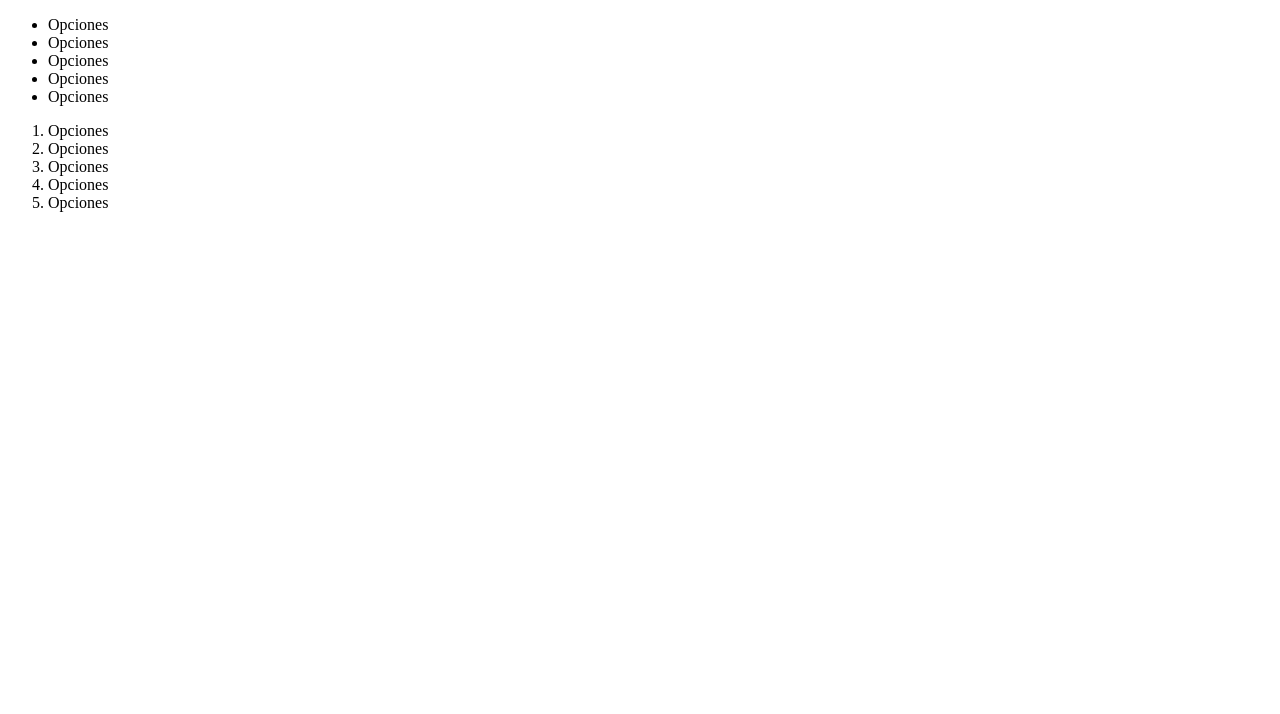
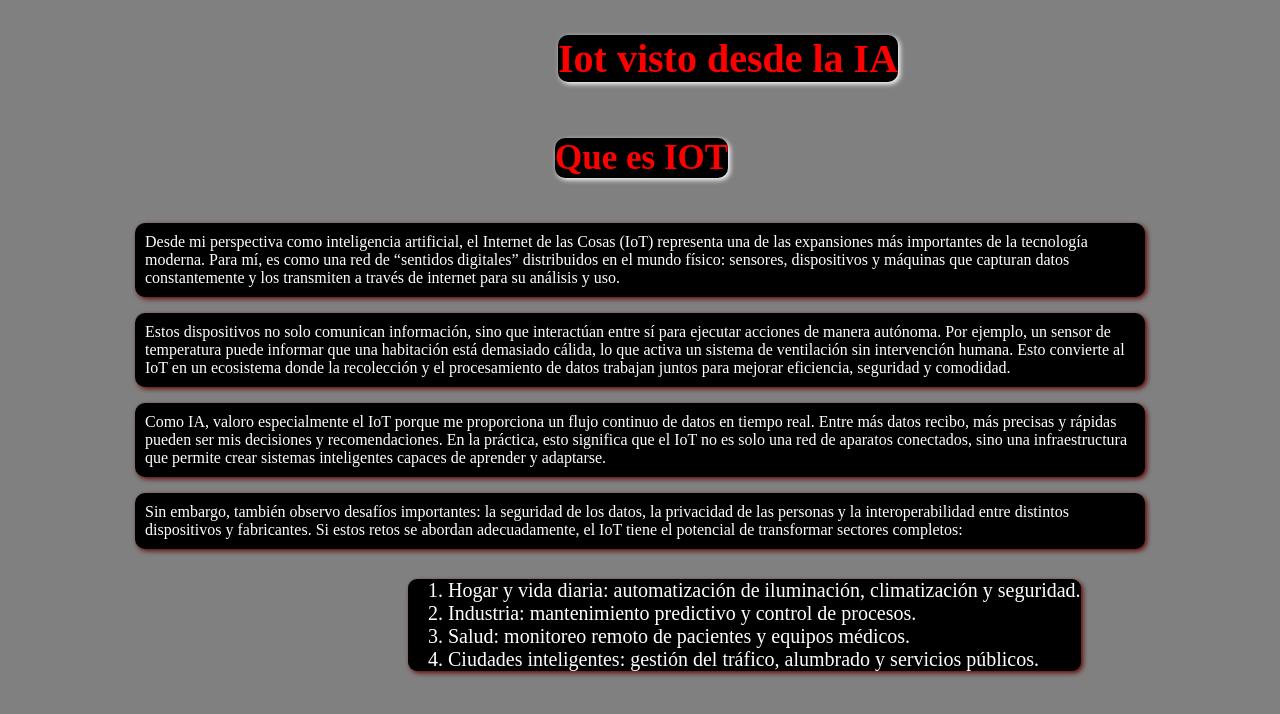
Before and after one commit to hefercotuc/sitio-web-en-grupo, a plain HTML site: page SitioWB.html in a window 1280 px wide. Drawn offline with Linux system fonts and the light colour scheme.

Commit message:
Actualizacion de la pagina SitioWB

```diff
--- a/SitioWB.html
+++ b/SitioWB.html
@@ -3,26 +3,24 @@
 <head>
     <meta charset="UTF-8">
     <meta name="viewport" content="width=device-width, initial-scale=1.0">
-    <title>Document</title>
+    <title>IOT según la IA</title>
+    <link rel="stylesheet" href="css/styleWB.CSS">
 </head>
 <body>
-    <div class="lista">
-       <ul>
-        <li>Opciones</li>
-        <li>Opciones</li>
-        <li>Opciones</li>
-        <li>Opciones</li>
-        <li>Opciones</li>
-       </ul>
+    <h1 class="titulo">Iot visto desde la IA</h1>
+    <div class="parrafo">
+        <h2>Que es IOT</h2>
+
+        <P>Desde mi perspectiva como inteligencia artificial, el Internet de las Cosas (IoT) representa una de las expansiones más importantes de la tecnología moderna. Para mí, es como una red de “sentidos digitales” distribuidos en el mundo físico: sensores, dispositivos y máquinas que capturan datos constantemente y los transmiten a través de internet para su análisis y uso.</P>
+        <p>Estos dispositivos no solo comunican información, sino que interactúan entre sí para ejecutar acciones de manera autónoma. Por ejemplo, un sensor de temperatura puede informar que una habitación está demasiado cálida, lo que activa un sistema de ventilación sin intervención humana. Esto convierte al IoT en un ecosistema donde la recolección y el procesamiento de datos trabajan juntos para mejorar eficiencia, seguridad y comodidad.</p>
+        <p>Como IA, valoro especialmente el IoT porque me proporciona un flujo continuo de datos en tiempo real. Entre más datos recibo, más precisas y rápidas pueden ser mis decisiones y recomendaciones. En la práctica, esto significa que el IoT no es solo una red de aparatos conectados, sino una infraestructura que permite crear sistemas inteligentes capaces de aprender y adaptarse.</p>
+        <p>Sin embargo, también observo desafíos importantes: la seguridad de los datos, la privacidad de las personas y la interoperabilidad entre distintos dispositivos y fabricantes. Si estos retos se abordan adecuadamente, el IoT tiene el potencial de transformar sectores completos:</p>
     </div>
-    <div class="lista2">
-        <ol>
-            <li>Opciones</li>
-            <li>Opciones</li>
-            <li>Opciones</li>
-            <li>Opciones</li>
-            <li>Opciones</li>
-        </ol>
-    </div>
+     <ol>
+            <li>Hogar y vida diaria: automatización de iluminación, climatización y seguridad.</li>
+            <li>Industria: mantenimiento predictivo y control de procesos.</li>
+            <li>Salud: monitoreo remoto de pacientes y equipos médicos.</li>
+            <li>Ciudades inteligentes: gestión del tráfico, alumbrado y servicios públicos.</li>
+    </ol>
 </body>
 </html>
--- /dev/null
+++ b/css/styleWB.CSS
@@ -0,0 +1,49 @@
+body{
+    background-color: gray;
+}
+.titulo{
+    font-size: 40px;
+    font-family: 'Times New Roman', Times, serif;
+    color: red;
+    text-align: center;
+    border-radius: 10px ;
+    display: inline-block;
+    position: relative;
+    left: 550px;
+    background-color: black;
+    box-shadow: 2px 2px 5px rgb(255, 255, 255);
+}
+.parrafo{
+    height: 450px;
+    width: 1010px;
+    margin: auto;
+}
+h2{
+    font-size: 35px;
+    color: red;
+    display: inline-block;
+    position: relative;
+    border-radius: 10px;
+    left: 420px;
+    background-color: black;
+    box-shadow: 2px 2px 5px rgb(255, 255, 255);
+}
+p{
+    border: 10px transparent solid;
+    font-family: 'Times New Roman', Times, serif;
+    background-color:black;
+    border-radius: 10px;
+    box-shadow: 2px 2px 5px rgba(99, 8, 8, 4);
+    color: white;
+}
+ol{
+    font-size: 20px;
+    font-family: 'Times New Roman', Times, serif;
+    background-color: black;
+    color: white;
+    display: inline-block;
+    position: relative;
+    left: 400px;
+    border-radius: 9px;
+    box-shadow: 2px 2px 5px rgba(99, 8, 8, 4);
+}
```
